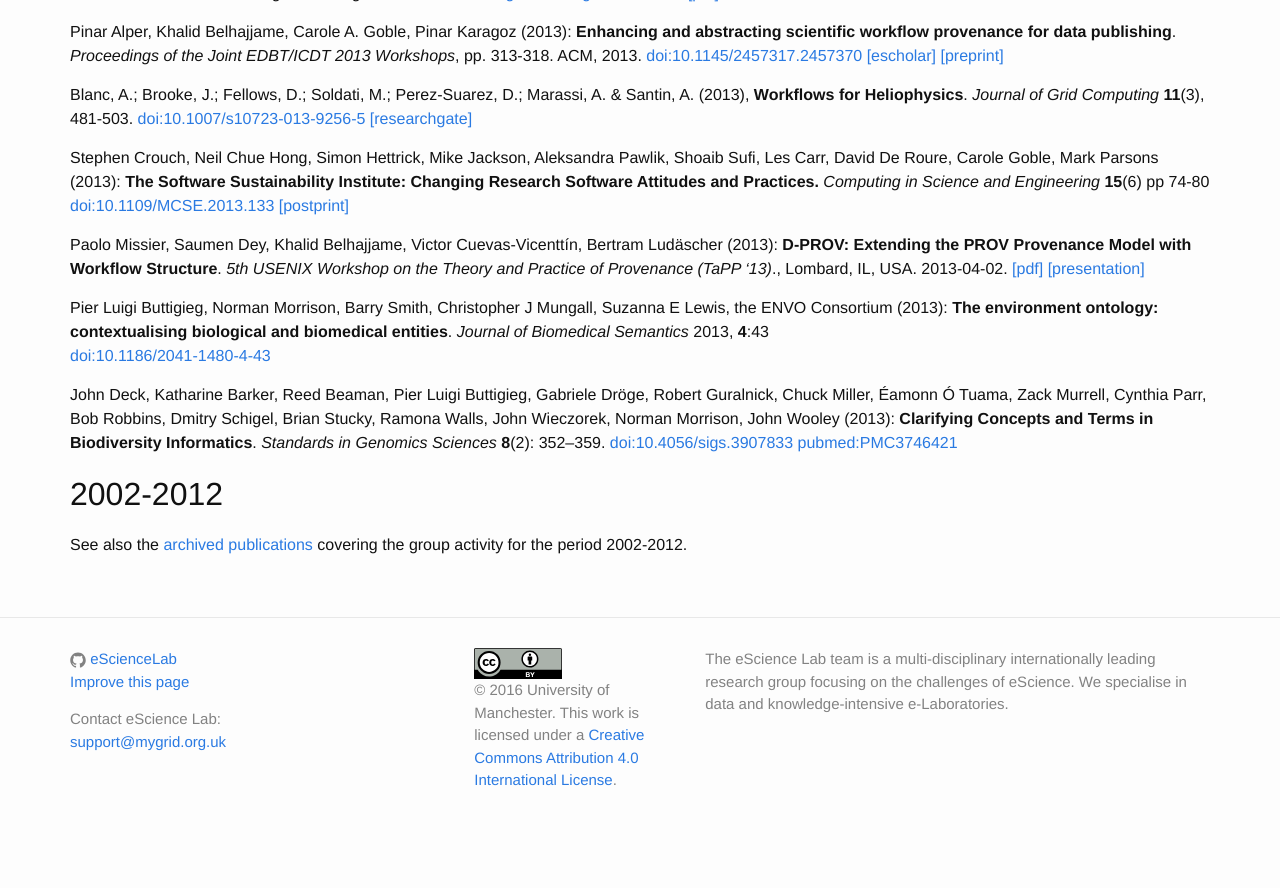
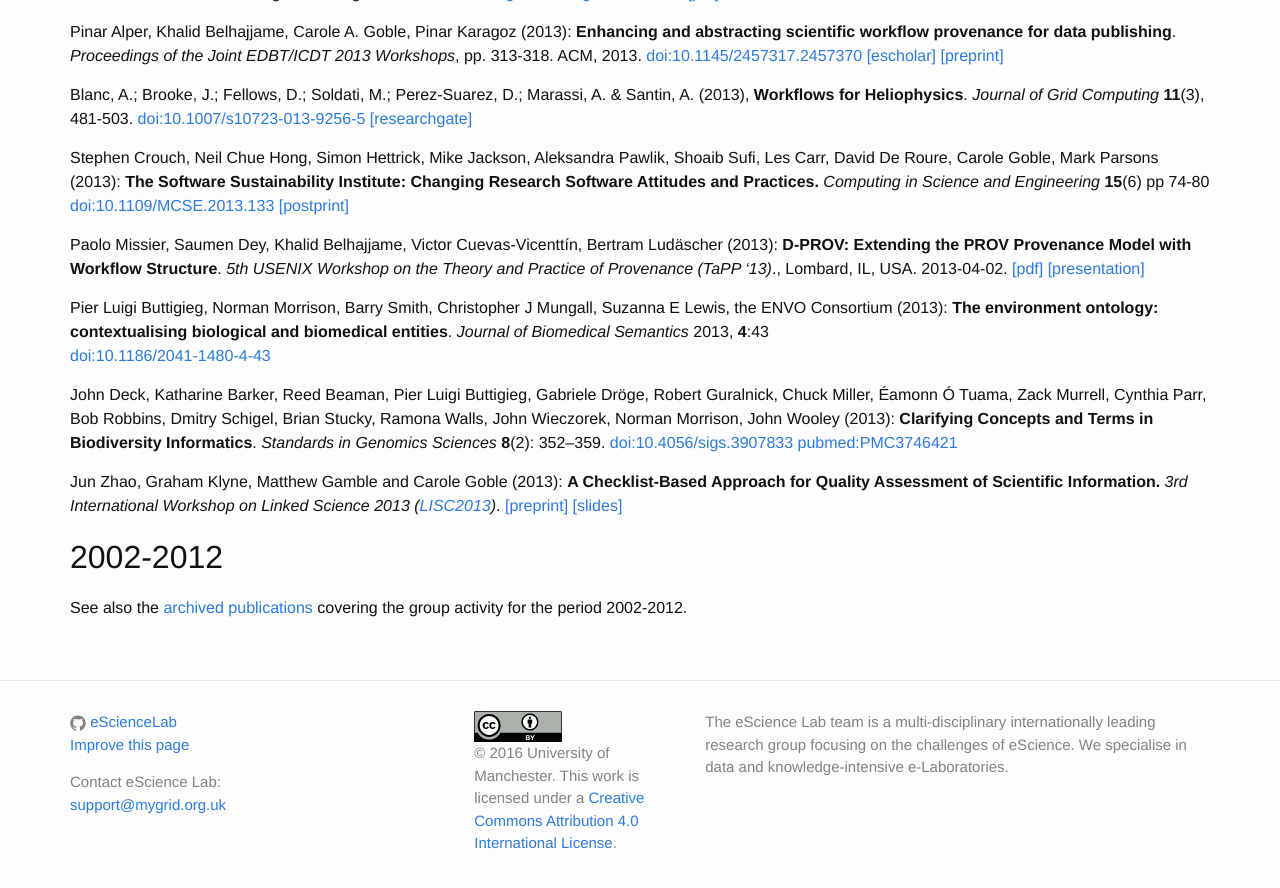
Before and after one commit to eScienceLab/eScienceLab.github.io, a Jekyll site: the page built from publications/index.md, in a window 1280 px wide and 900 px high, scrolled down 4409 px. Shown: the top 888 px of the window. Built offline with Jekyll 4.4.1, drawn with Linux system fonts in a browser that asks for light colours; comment, search, counter and statistics services are not loaded; before the commit the page ends 5246 px from its top, so only the background shows below that.

Commit message:
added LISC paper on checklist

```diff
--- a/publications/index.md
+++ b/publications/index.md
@@ -311,6 +311,8 @@ _Standards in Genomics Sciences_ **8**(2): 352–359.
 [doi:10.4056/sigs.3907833](http://dx.doi.org/10.4056/sigs.3907833)
 [pubmed:PMC3746421](http://www.ncbi.nlm.nih.gov/pmc/articles/PMC3746421/)
 
+Jun Zhao, Graham Klyne, Matthew Gamble and Carole Goble (2013): **A Checklist-Based Approach for Quality Assessment of Scientific Information.** _3rd International Workshop on Linked Science 2013 ([LISC2013](http://linkedscience.org/events/lisc2013/))_.  [[preprint]](http://linkedscience.org/wp-content/uploads/2013/04/paper5.pdf) [[slides]](https://cdn.rawgit.com/wf4ever/ro-manager/master/doc/Presentations/20130910-LISC-2013-Checklist-presentation.pdf)
+
 ## 2002-2012
 
 See also the
```
